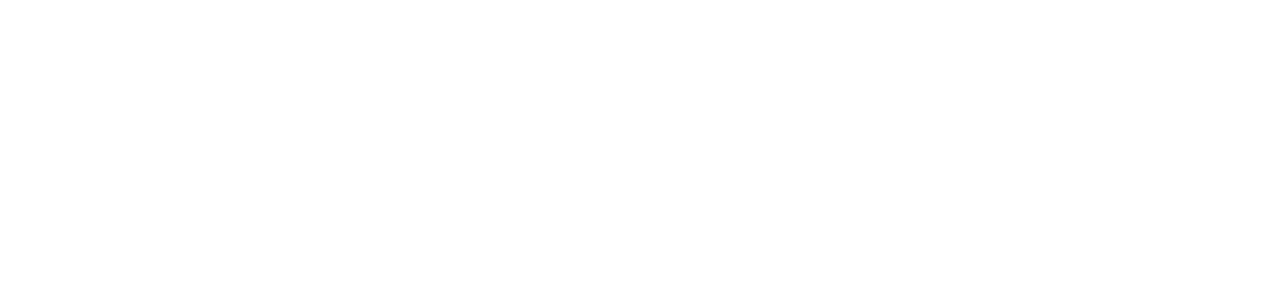
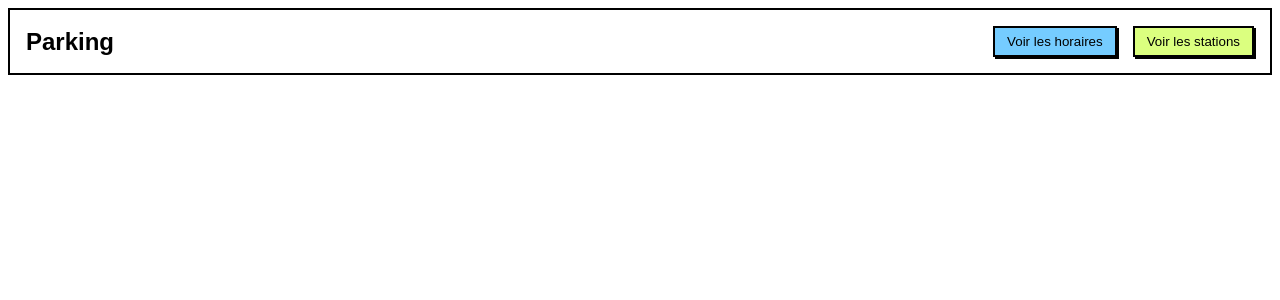
Before and after one commit to nSakkriou/testing-sdv, a Vue app: page / in a window 1280 px wide. Shown: the top 300 px of the page. Built offline with nearby package versions, Linux system fonts and the light colour scheme; a web font is replaced by a local one.

Commit message:
Add parking list

```diff
--- a/src/App.vue
+++ b/src/App.vue
@@ -1,6 +1,8 @@
 <template>
+  <ParkingList />
 </template>
 
 <script setup lang="ts">
 
+import ParkingList from "./components/ParkingList.vue";
 </script>
--- a/src/components/Parking.vue
+++ b/src/components/Parking.vue
@@ -1,11 +1,45 @@
 <template>
+ <div class="parking">
+   <h2>{{ props.parking.name }}</h2>
+   <div class="controls">
+     <button class="btn-primary" @click="handleOpenModal">
+       Voir les horaires
+     </button>
+     <button class="btn-secondary">
+       Voir les stations
+     </button>
+   </div>
+ </div>
 
 </template>
 
 <script setup lang="ts">
+import {Parking} from "../models/Parking.ts";
+
+const props = defineProps<{
+  parking: Parking;
+}>();
+
+const emit = defineEmits(["open-modal"]);
+
+function handleOpenModal() {
+  emit("open-modal", props.parking.openingCalendar);
+}
 
 </script>
 
 <style scoped>
+.parking {
+  border: 2px solid black;
+  align-items: center;
+  justify-content: space-between;
+  display: flex;
+  padding: 1rem;
+}
+
+.controls {
+  display: flex;
+  gap: 1rem;
+}
 
 </style>
--- a/src/components/ParkingList.vue
+++ b/src/components/ParkingList.vue
@@ -1,18 +1,43 @@
 <template>
-
+  <div>
+    <Parking ref="parkingRefs" v-for="parking of parkingList" :key="parking.id" :parking="parking" @open-modal="handleOpenParkingModal" />
+  </div>
+  <Modal ref="modal" title="Horaires">
+    <div v-if="currentHours">
+      <p>Lundi: {{ currentHours.monday.opening }} / {{ currentHours.monday.closure }}</p>
+      <p>Mardi: {{ currentHours.tuesday.opening }} / {{ currentHours.tuesday.closure }}</p>
+      <p>Mercredi: {{ currentHours.wednesday.opening }} / {{ currentHours.wednesday.closure }}</p>
+      <p>Jeudi: {{ currentHours.thursday.opening }} / {{ currentHours.thursday.closure }}</p>
+      <p>Vendredi: {{ currentHours.friday.opening }} / {{ currentHours.friday.closure }}</p>
+      <p>Samedi: {{ currentHours.saturday.opening }} / {{ currentHours.saturday.closure }}</p>
+      <p>Dimanche: {{ currentHours.sunday.opening }} / {{ currentHours.sunday.closure }}</p>
+    </div>
+  </Modal>
 </template>
 
 <script setup lang="ts">
 
 import {ref, Ref} from "vue";
-import {Parking} from "../models/Parking.ts";
+import {Parking as ParkingModel} from "../models/Parking.ts";
 import {useParkingService} from "../composables/parking.service.ts";
+import Parking from "./Parking.vue"
+import {OpeningCalendar} from "../models/OpeningCalendar.ts";
+import Modal from "./partials/modal.vue";
 
-const parkingList: Ref<Array<Parking>> = ref([]);
+const parkingList: Ref<Array<ParkingModel>> = ref([]);
 
-useParkingService().get().then((data: Parking[]) => {
+const modal = ref();
+
+const currentHours: Ref<OpeningCalendar | undefined> = ref<OpeningCalendar>();
+
+useParkingService().get().then((data: ParkingModel[]) => {
   parkingList.value = data;
 });
+
+function handleOpenParkingModal(calendar: OpeningCalendar) {
+  currentHours.value = calendar;
+  modal.value.open();
+}
 
 </script>
 
--- /dev/null
+++ b/src/components/partials/modal.vue
@@ -0,0 +1,49 @@
+<template>
+  <div v-if="isShown" class="modal">
+    <div class="m-header">
+      <h2>{{ props.title }}</h2>
+      <button class="btn-danger" @click="() => { isShown = false }">Fermer</button>
+    </div>
+    <div class="m-body">
+      <slot></slot>
+    </div>
+  </div>
+</template>
+
+<script setup lang="ts">
+
+import {ref} from "vue";
+
+const props = defineProps<{
+  title: string;
+}>();
+
+const isShown = ref<boolean>(false);
+
+defineExpose({
+  open: () => {
+    isShown.value = true;
+  }
+})
+
+</script>
+
+<style scoped>
+.modal {
+  position: fixed;
+  top: 50%;
+  left: 50%;
+  transform: translate(-50%, -50%);
+  border: 2px solid black;
+}
+
+.m-header {
+  display: flex;
+  padding: 1rem;
+  gap: 3rem;
+}
+
+.m-body {
+  padding: 1rem;
+}
+</style>
--- a/src/style.css
+++ b/src/style.css
@@ -7,4 +7,35 @@
   font-variation-settings: "slnt" 0;
 }
 
+h1, h2, h3, h4, h5, h6, p, blockquote, pre {
+  padding: 0;
+  margin: 0;
+}
+
 /* Components */
+
+button {
+  cursor: pointer;
+  background: white;
+  border: 2px solid black;
+  padding: 6px 12px;
+  box-shadow: 2px 2px 0px black;
+  transition: 0.2s ease-in;
+}
+
+button:hover {
+  transform: translateX(2px) translateY(2px);
+  box-shadow: 0px 0px 0px black;
+}
+
+button.btn-primary {
+  background: #75ccff;
+}
+
+button.btn-danger {
+  background: #ff6060;
+}
+
+button.btn-secondary {
+  background: #dbff7f;
+}
```
